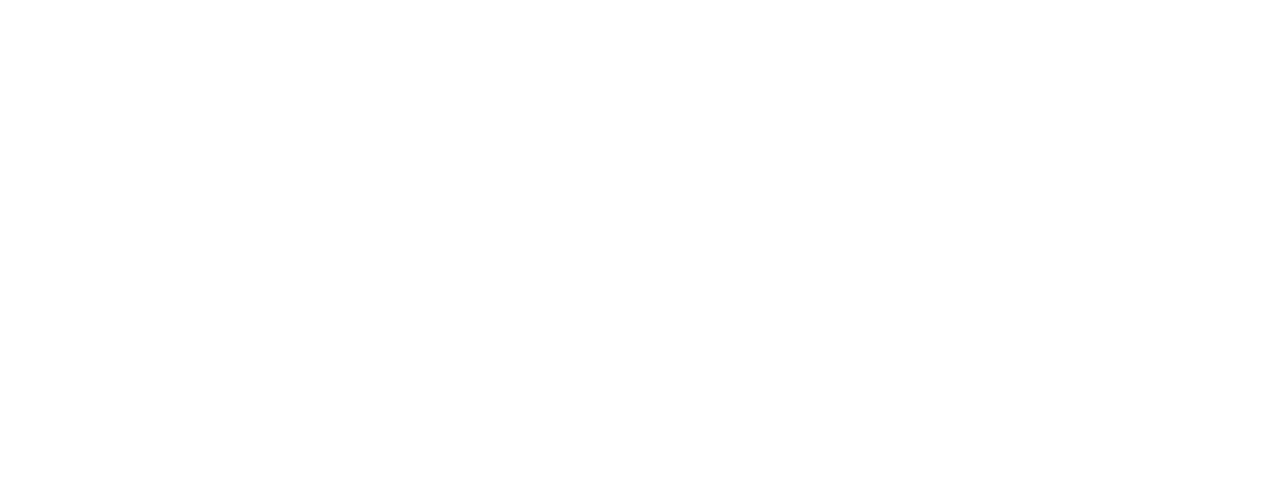
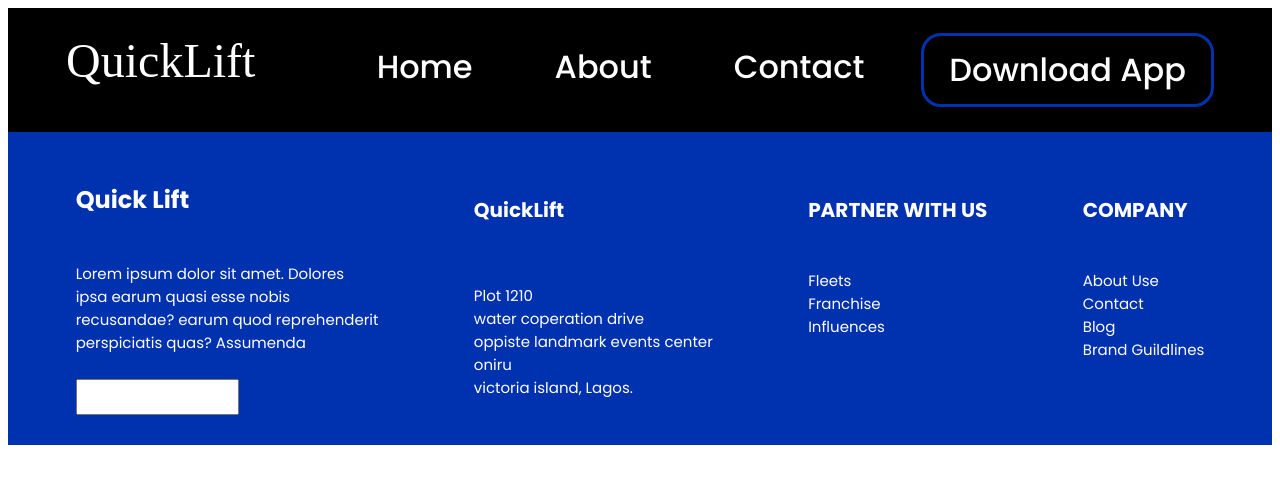
Before and after one commit to VictorOkpare/QuickLift, a React (Vite) app in the folder CapstoneProject/: page / in a window 1280 px wide. Shown: the top 484 px of the page. Built offline with nearby package versions, Linux system fonts and the light colour scheme.

Commit message:
FEAT: Added header and footer component with css styling

```diff
--- a/CapstoneProject/package.json
+++ b/CapstoneProject/package.json
@@ -11,7 +11,8 @@
   },
   "dependencies": {
     "react": "^18.2.0",
-    "react-dom": "^18.2.0"
+    "react-dom": "^18.2.0",
+    "react-icons": "^5.2.0"
   },
   "devDependencies": {
     "@types/react": "^18.2.66",
--- a/CapstoneProject/src/App.jsx
+++ b/CapstoneProject/src/App.jsx
@@ -1,4 +1,6 @@
 import { useState } from 'react'
+import Header from "./Header/Header.jsx"
+import Footer from "./Footer/Footer.jsx"
 
 
 
@@ -7,7 +9,8 @@
 
   return (
     <>
-
+     <Header/>
+     <Footer/>
     </>
   )
 }
--- /dev/null
+++ b/CapstoneProject/src/Footer/Footer.css
@@ -0,0 +1,62 @@
+@import url('https://fonts.googleapis.com/css2?family=Poppins:ital,wght@0,100;0,200;0,300;0,400;0,500;0,600;0,700;0,800;0,900;1,100;1,200;1,300;1,400;1,500;1,600;1,700;1,800;1,900&family=Roboto:wght@400;500;700;900&display=swap');
+.poppins-regular {
+    font-family: "Poppins", sans-serif;
+    font-weight: 400;
+    font-style: normal;
+}
+
+
+.f-wapper {
+    background-color: rgba(0, 49, 174, 1);
+    padding: 30px 20px;
+    color: white;
+    font-family: "poppins";
+
+
+}
+
+.f-container {
+    display: flex;
+    justify-content: space-around;
+
+}
+.f-container>div{
+    display: flex;
+    flex-direction: column;
+    gap: 10px;
+}
+
+.f-ctn>:nth-child(2) {
+    font-size: 15px;
+    font-weight: 400;
+}
+
+.list {
+    display: 30px;
+    flex-direction: column;
+}
+
+#f-head {
+    font-size: 30px ;
+    font-weight: 900;
+
+}
+
+.f-head {
+    font-size: 20px;
+    font-weight: 700;
+}
+.f-search {
+    display: flex;
+    width: 190px;
+    height: 36px;
+}
+.f-search> input{
+    width: 155px;
+}
+.f-search> span{
+  width: 35px;
+  color: #0031AE;
+  font-size: 24px;
+  text-align: center;
+}
--- /dev/null
+++ b/CapstoneProject/src/Footer/Footer.jsx
@@ -0,0 +1,72 @@
+import React from 'react'
+import "./Footer.css"
+import {CiSearch} from "react-icons/ci"
+
+
+function Footer() {
+  return (
+    <div className='f-wapper'>
+        <div className='f-container'>
+            <div className='f-ctn'>
+                <h2 id='f-header'>Quick Lift </h2>
+                <p>Lorem ipsum dolor sit amet. Dolores<br/>
+                 ipsa earum quasi esse nobis<br/> recusandae? earum quod reprehenderit<br/>
+                 perspiciatis quas? Assumenda
+                </p>
+
+                <div className='f-search'>
+                    <input type="text" />
+                    <span><CiSearch/></span>
+                </div>
+            </div>
+
+            <div className='f-ctn'>
+                <h5 className='f-head'> QuickLift</h5>
+                <p className='address'>
+                    Plot 1210 <br />
+                    water coperation drive <br />
+                    oppiste landmark events center <br />
+                    oniru <br />
+                    victoria island, Lagos.
+                </p>
+
+            </div>
+
+            <div className='f-ctn'>
+                <h5 className='f-head'>PARTNER WITH US</h5>
+                <div className='list'>
+                    <span>Fleets</span> <br />
+
+                    <span>Franchise</span> <br />
+
+                    <span>Influences</span> <br />
+            </div>
+
+
+
+                </div>
+
+                <div className='f-ctn'>
+                    <h5 className='f-head'>COMPANY</h5>
+                    <div className="List">
+
+                        <span>About Use</span> <br />
+
+                        <span>Contact</span> <br />
+
+                        <span>Blog</span> <br />
+
+                        <span>Brand Guildlines</span> <br />
+                    </div>
+            </div>
+
+
+
+        </div>
+
+
+    </div>
+  )
+}
+
+export default Footer
--- /dev/null
+++ b/CapstoneProject/src/Header/Header.css
@@ -0,0 +1,44 @@
+@import url('https://fonts.googleapis.com/css2?family=Poppins:ital,wght@0,100;0,200;0,300;0,400;0,500;0,600;0,700;0,800;0,900;1,100;1,200;1,300;1,400;1,500;1,600;1,700;1,800;1,900&family=Roboto:wght@400;500;700;900&display=swap');
+.poppins-regular {
+    font-family: "Poppins", sans-serif;
+    font-weight: 400;
+    font-style: normal;
+}
+
+.h-wrapper{
+   width: 110px;
+   height: 25px;
+}
+.h-container  {
+    background-color: black;
+    color: white;
+    display: flex;
+    position: relative;
+    justify-content: space-around;
+    padding:25px 10px ;
+    z-index: 3;
+
+}
+.h-logo {
+    font-weight: 500;
+    font-size: 3rem;
+
+
+
+}
+
+.h-nav{
+    display:flex;
+    gap:2rem;
+    font-weight:500;
+    font-size: 2rem;
+    font-family: "poppins";
+}
+.h-nav>span {
+    padding: 10px 25px;
+}
+.h-nav>:last-child{
+    border: 3px solid #0031ae;
+    border-radius: 20px;
+    align-self: center;
+}
--- /dev/null
+++ b/CapstoneProject/src/Header/Header.jsx
@@ -0,0 +1,20 @@
+import React from 'react'
+import "./Header.css"
+
+function Header() {
+  return (
+    <div className='h-wapper'>
+      <div className='h-container'>
+        <div className='h-logo'>QuickLift</div>
+        <div className='h-nav'>
+           <span>Home</span>
+           <span>About</span>
+           <span>Contact</span>
+           <span>Download App</span>
+           </div>
+      </div>
+    </div>
+  )
+}
+
+export default Header
--- a/CapstoneProject/src/index.css
+++ b/CapstoneProject/src/index.css
@@ -0,0 +1,6 @@
+@import url('https://fonts.googleapis.com/css2?family=Poppins:ital,wght@0,100;0,200;0,300;0,400;0,500;0,600;0,700;0,800;0,900;1,100;1,200;1,300;1,400;1,500;1,600;1,700;1,800;1,900&family=Roboto:wght@400;500;700;900&display=swap');
+.poppins-regular {
+    font-family: "Poppins", sans-serif;
+    font-weight: 400;
+    font-style: normal;
+}
```
Also changed, not shown: 2 other files (tests, documents, lock files or other folders).
